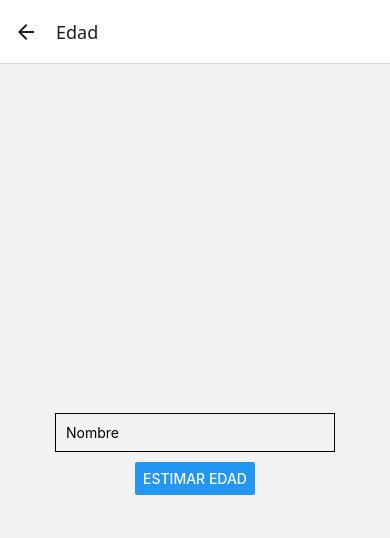
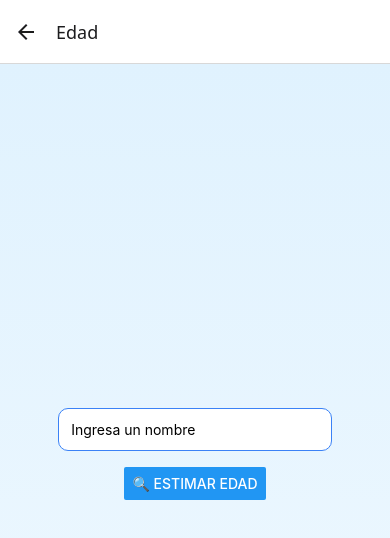
Before and after one commit to gabnunezm/ToolBoxApp, a React Native app: screen /Edad in a window 390 px wide. Shown: the top 538 px of the page. Built offline with nearby package versions, Linux system fonts and the light colour scheme.

Commit message:
Enhance AgeScreen and GenderScreen with LinearGradient and Animated components for improved UI; add dynamic styles and animations for better user experience.

```diff
--- a/screens/AgeScreen.js
+++ b/screens/AgeScreen.js
@@ -1,5 +1,17 @@
 import React, { useState } from 'react';
-import { View, TextInput, Button, Text, Image, StyleSheet } from 'react-native';
+import {
+  View,
+  TextInput,
+  Button,
+  Text,
+  Image,
+  StyleSheet,
+  Dimensions,
+} from 'react-native';
+import { LinearGradient } from 'expo-linear-gradient';
+import Animated, { FadeInUp } from 'react-native-reanimated';
+
+const { width } = Dimensions.get('window');
 
 export default function AgeScreen() {
   const [name, setName] = useState('');
@@ -22,22 +34,85 @@ export default function AgeScreen() {
   };
 
   return (
-    <View style={styles.container}>
-      <TextInput placeholder="Nombre" value={name} onChangeText={setName} style={styles.input} />
-      <Button title="Estimar Edad" onPress={checkAge} />
-      {age && (
-        <>
-          <Text style={styles.result}>Edad: {age}</Text>
-          <Text style={styles.result}>Categoría: {category}</Text>
-          <Image source={getImage()} style={{ width: 100, height: 100 }} />
-        </>
-      )}
-    </View>
+    <LinearGradient colors={['#e0f2fe', '#f0f9ff']} style={{ flex: 1 }}>
+      <View style={styles.container}>
+        <TextInput
+          placeholder="Ingresa un nombre"
+          value={name}
+          onChangeText={setName}
+          style={styles.input}
+        />
+        <Button title="🔍 Estimar Edad" onPress={checkAge} />
+
+        {age && (
+          <Animated.View entering={FadeInUp.duration(500)} style={styles.resultCard}>
+            <Text style={styles.ageText}>Edad estimada: {age}</Text>
+            <Text style={[styles.categoryText, getCategoryStyle(category)]}>
+              Categoría: {category}
+            </Text>
+            <Image source={getImage()} style={styles.image} />
+          </Animated.View>
+        )}
+      </View>
+    </LinearGradient>
   );
 }
 
+const getCategoryStyle = (category) => {
+  switch (category) {
+    case 'Joven':
+      return { color: '#3b82f6' };
+    case 'Adulto':
+      return { color: '#10b981' };
+    case 'Anciano':
+      return { color: '#f59e0b' };
+    default:
+      return {};
+  }
+};
+
 const styles = StyleSheet.create({
-  container: { alignItems: 'center', justifyContent: 'center', flex: 1, padding: 20 },
-  input: { borderWidth: 1, padding: 10, width: '80%', marginBottom: 10 },
-  result: { fontSize: 20, marginTop: 10 },
+  container: {
+    padding: 24,
+    alignItems: 'center',
+    justifyContent: 'center',
+    flex: 1,
+  },
+  input: {
+    width: '80%',
+    padding: 12,
+    borderColor: '#3b82f6',
+    borderWidth: 1,
+    borderRadius: 10,
+    marginBottom: 16,
+    backgroundColor: '#fff',
+  },
+  resultCard: {
+    backgroundColor: '#ffffffee',
+    padding: 20,
+    marginTop: 20,
+    borderRadius: 16,
+    width: width * 0.9,
+    alignItems: 'center',
+    shadowColor: '#000',
+    shadowOpacity: 0.1,
+    shadowOffset: { width: 0, height: 5 },
+    shadowRadius: 10,
+    elevation: 6,
+  },
+  ageText: {
+    fontSize: 20,
+    fontWeight: 'bold',
+    color: '#1e3a8a',
+    marginBottom: 8,
+  },
+  categoryText: {
+    fontSize: 18,
+    marginBottom: 12,
+  },
+  image: {
+    width: 120,
+    height: 120,
+    borderRadius: 10,
+  },
 });
--- a/screens/GenderScreen.js
+++ b/screens/GenderScreen.js
@@ -1,5 +1,16 @@
 import React, { useState } from 'react';
-import { View, TextInput, Button, Text, StyleSheet } from 'react-native';
+import {
+  View,
+  TextInput,
+  Button,
+  Text,
+  StyleSheet,
+  Dimensions,
+} from 'react-native';
+import { LinearGradient } from 'expo-linear-gradient';
+import Animated, { FadeInDown } from 'react-native-reanimated';
+
+const { width } = Dimensions.get('window');
 
 export default function GenderScreen() {
   const [name, setName] = useState('');
@@ -11,17 +22,94 @@ export default function GenderScreen() {
     setGender(data.gender);
   };
 
+  const getColor = () => {
+    if (gender === 'male') return '#dbeafe';
+    if (gender === 'female') return '#fbcfe8';
+    return '#e5e7eb';
+  };
+
+  const getEmoji = () => {
+    if (gender === 'male') return '👦';
+    if (gender === 'female') return '👧';
+    return '❓';
+  };
+
   return (
-    <View style={[styles.container, { backgroundColor: gender === 'male' ? '#ADD8E6' : gender === 'female' ? '#FFC0CB' : '#fff' }]}>
-      <TextInput placeholder="Nombre" value={name} onChangeText={setName} style={styles.input} />
-      <Button title="Predecir Género" onPress={handleCheck} />
-      {gender && <Text style={styles.result}>Género: {gender}</Text>}
-    </View>
+    <LinearGradient colors={['#181616']} style={{ flex: 1 }}>
+      <View style={styles.container}>
+        <TextInput
+          placeholder="Ingresa un nombre"
+          value={name}
+          onChangeText={setName}
+          style={styles.input}
+        />
+        <Button title="🔍 Predecir Género" onPress={handleCheck} />
+
+        {gender && (
+          <Animated.View
+            entering={FadeInDown.duration(600)}
+            style={[styles.resultCard, { backgroundColor: getColor() }]}
+          >
+            <Text style={styles.emoji}>{getEmoji()}</Text>
+            <Text style={styles.resultText}>
+              El género de "{name}" es probablemente:
+            </Text>
+            <Text style={[styles.genderText, gender === 'male' ? styles.male : styles.female]}>
+              {gender === 'male' ? 'Masculino' : gender === 'female' ? 'Femenino' : 'Desconocido'}
+            </Text>
+          </Animated.View>
+        )}
+      </View>
+    </LinearGradient>
   );
 }
 
 const styles = StyleSheet.create({
-  container: { flex: 1, alignItems: 'center', justifyContent: 'center', padding: 20 },
-  input: { borderWidth: 1, padding: 10, width: '80%', marginBottom: 10 },
-  result: { fontSize: 20, marginTop: 10 },
+  container: {
+    padding: 24,
+    alignItems: 'center',
+    justifyContent: 'center',
+    flex: 1,
+  },
+  input: {
+    width: '80%',
+    padding: 12,
+    borderColor: '#3b82f6',
+    borderWidth: 1,
+    borderRadius: 10,
+    marginBottom: 16,
+    backgroundColor: '#fff',
+  },
+  resultCard: {
+    padding: 24,
+    marginTop: 20,
+    borderRadius: 16,
+    width: width * 0.9,
+    alignItems: 'center',
+    elevation: 6,
+    shadowColor: '#000',
+    shadowOpacity: 0.1,
+    shadowOffset: { width: 0, height: 5 },
+    shadowRadius: 10,
+  },
+  emoji: {
+    fontSize: 48,
+    marginBottom: 12,
+  },
+  resultText: {
+    fontSize: 16,
+    color: '#334155',
+    textAlign: 'center',
+  },
+  genderText: {
+    fontSize: 24,
+    fontWeight: 'bold',
+    marginTop: 8,
+  },
+  male: {
+    color: '#1d4ed8',
+  },
+  female: {
+    color: '#db2777',
+  },
 });
```
